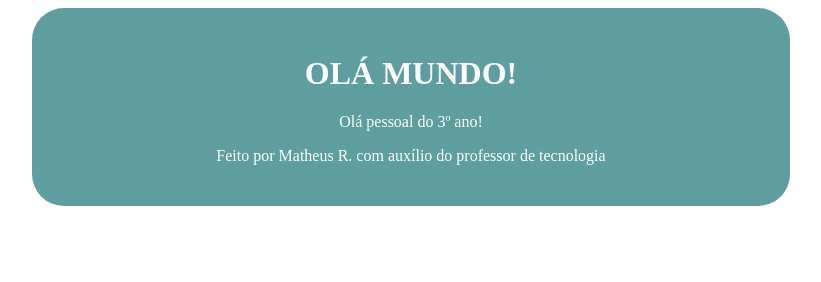
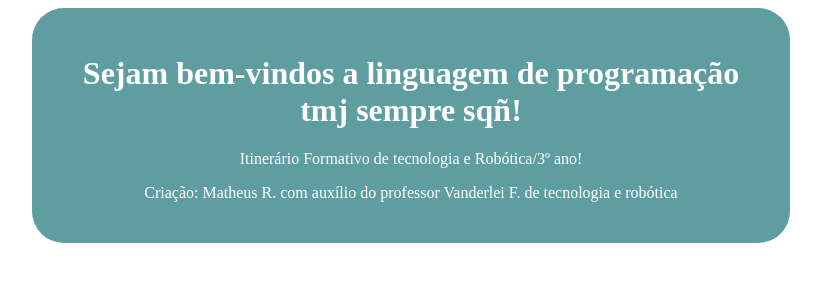
Before and after one commit to MatheusRSoarez/Escola-Irene, a plain HTML site: page projeto/index.html in a window 1280 px wide. Shown: the whole page, without its empty margins (229-1050 px from the left). Drawn offline with Linux system fonts and the light colour scheme.

Commit message:
Update index.html

```diff
--- a/projeto/index.html
+++ b/projeto/index.html
@@ -8,9 +8,9 @@
 </head>
 <body>
     <div class="container">
-        <h1>OLÁ MUNDO!</h1>
-        <p>Olá pessoal do 3º ano!</p>
-        <p>Feito por Matheus R. com auxílio do professor de tecnologia</p>
+        <h1>Sejam bem-vindos a linguagem de programação tmj sempre sqñ!</h1>
+        <p>Itinerário Formativo de tecnologia e Robótica/3º ano!</p>
+        <p>Criação: Matheus R. com auxílio do professor Vanderlei F. de tecnologia e robótica</p>
     </div>
 </body>
 </html>
```
